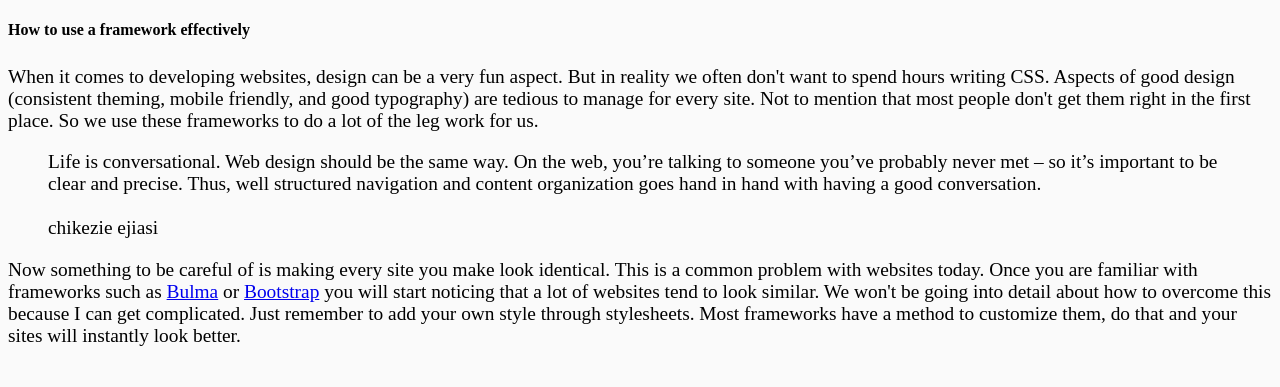
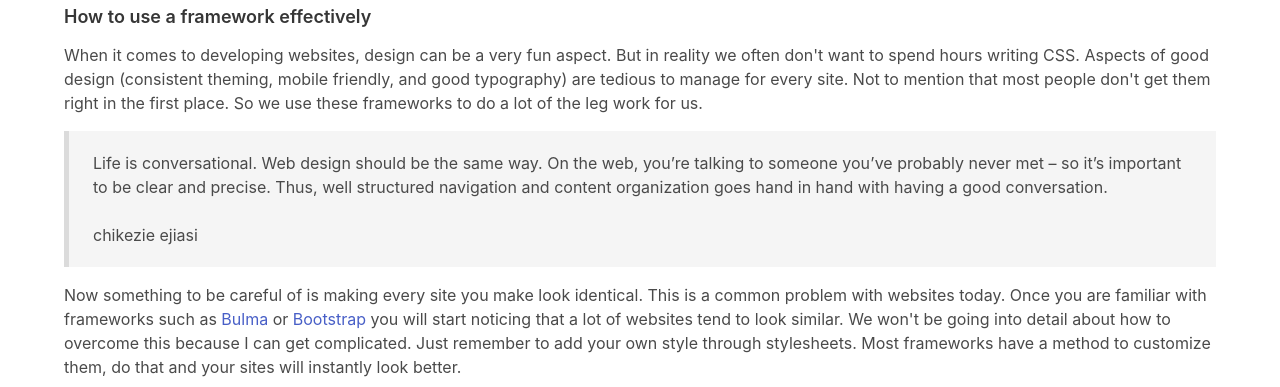
Before and after one commit to jdmar3-comp426/a02-xaviprat, a website: page index.html in a window 1280 px wide. Shown: the part 245-632 px from the top of the page. Drawn offline with nearby package versions, Linux system fonts and the light colour scheme; a web font is replaced by a local one.

Commit message:
commit 1

```diff
--- a/index.html
+++ b/index.html
@@ -3,6 +3,7 @@
 <head>
     <meta charset="UTF-8">
     <meta name="viewport" content="width=device-width, initial-scale=1">
+    <link rel="stylesheet" href="node_modules/bulma/css/bulma.css"
     <link rel="stylesheet" href="custom_style.css">
     <link href="https://fonts.googleapis.com/css?family=Shrikhand&display=swap" rel="stylesheet">
     <title>Assignment 2</title>
--- a/package.json
+++ b/package.json
@@ -11,12 +11,13 @@
     "url": "git+https://github.com/jdmar3-comp426/a02-xaviprat.git"
   },
   "author": "Xavi",
-  "license": "SEE LICENSE IN <LICENSE>",
+  "license": "GPL-3.0-or-later",
   "bugs": {
     "url": "https://github.com/jdmar3-comp426/a02-xaviprat/issues"
   },
   "homepage": "https://github.com/jdmar3-comp426/a02-xaviprat#readme",
   "dependencies": {
-    "browser-sync": "^2.27.7"
+    "browser-sync": "^2.27.7",
+    "bulma": "^0.9.3"
   }
 }
```
Also changed, not shown: 1 other file.
